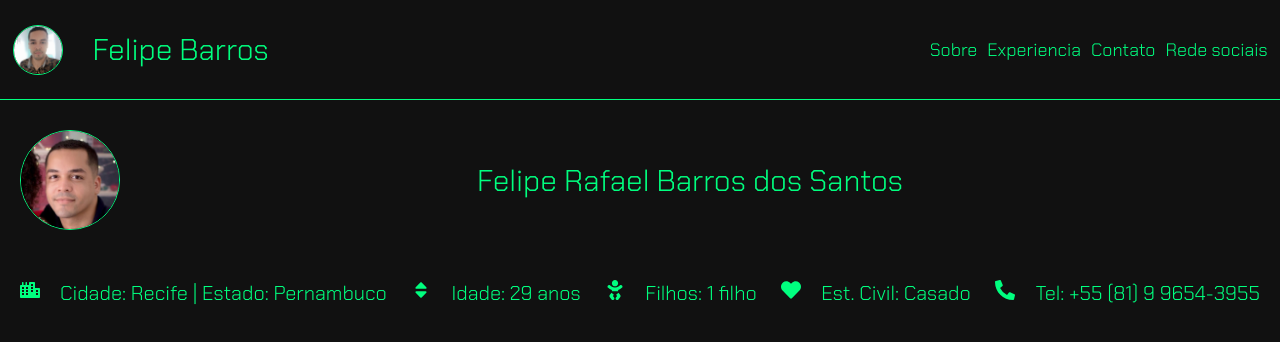
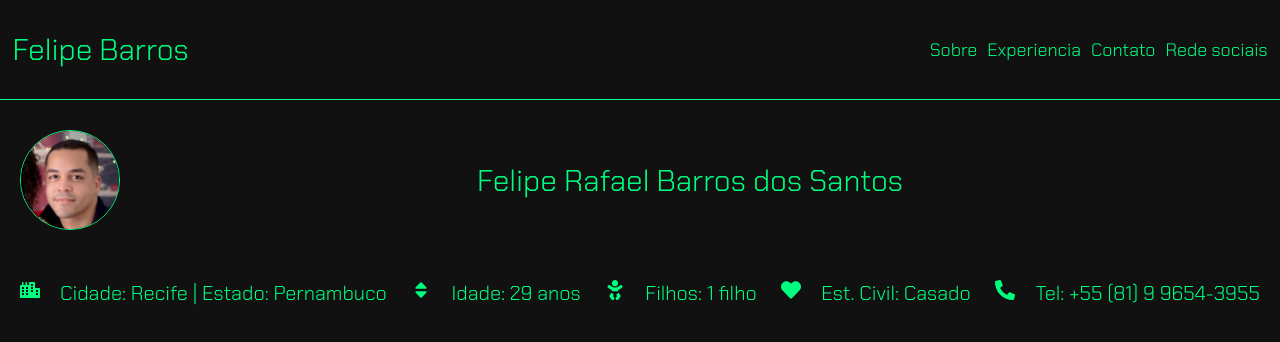
Before and after one commit to feliperafa/cv-felipe, a React (Create React App) app: page / in a window 1280 px wide. Shown: the top 342 px of the page. Built offline with nearby package versions, Linux system fonts and the light colour scheme.

Commit message:
removendo foto logo

```diff
--- a/src/components/header/index.js
+++ b/src/components/header/index.js
@@ -3,16 +3,12 @@ import { Fragment } from 'react';
 import {
 	Container,
 	ContainerLogo,
-	Logo,
 	ContainerContent,
 	ContainerMenu,
 	MenuTitle,
 	LinkLogo,
 	LogoName,
 } from './style';
-
-// imports icones
-import LogoPerfil from '../../images/foto-perfil.jpg';
 
 //import informações
 import { InforData } from './data';
@@ -23,7 +19,7 @@ export function Header() {
 			<ContainerContent>
 				<ContainerLogo>
 					<LinkLogo to="/">
-						<Logo src={LogoPerfil} alt="logo" />
+						{/* <Logo src={LogoPerfil} alt="logo" /> */}
 						<LogoName>Felipe Barros</LogoName>
 					</LinkLogo>
 				</ContainerLogo>
--- a/src/components/header/style.js
+++ b/src/components/header/style.js
@@ -18,7 +18,6 @@ export const LinkLogo = styled(Link)`
 
 export const LogoName = styled.h3`
 	display: flex;
-	margin-left: 3rem;
 
 	font-family: 'Chakra Petch', sans-serif;
 	font-weight: 300;
@@ -28,14 +27,6 @@ export const LogoName = styled.h3`
 
 	color: #00ff7f;
 
-	/* :before {
-		transform: scaleX(0);
-		transform-origin: bottom right;
-	}
-	:before {
-		color: #fff;
-		transition: transform 0.3s ease;
-	} */
 	:hover {
 		color: #fff;
 	}
@@ -93,15 +84,3 @@ export const MenuTitle = styled(Link)`
 export const ContainerLogo = styled.div`
 	display: flex;
 `;
-
-export const Logo = styled.img`
-	width: 50px;
-	height: 50px;
-	border-radius: 100%;
-	transition: 0.3ms;
-	border: 1px solid #00ff7f;
-
-	:hover {
-		border: 2px solid #fff;
-	}
-`;
```
Also changed, not shown: src/images/foto-perfil.jpg (deleted).
